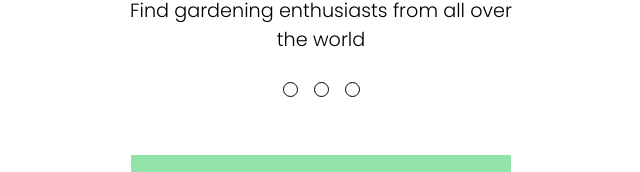
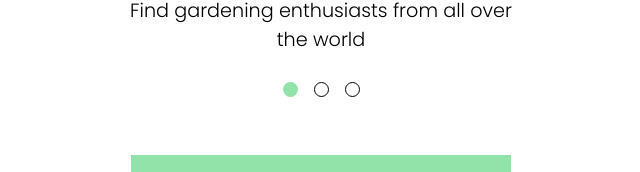
Before and after one commit to RebecaBaruch/react-onboarding-navigation, a React (Vite) app: page / in a window 1280 px wide. Shown: the part 430-602 px from the top of the page, without its empty margins (319-959 px from the left). Built offline with nearby package versions, Linux system fonts and the light colour scheme.

Commit message:
feat: stepper functionallity

```diff
--- a/src/Screen/index.jsx
+++ b/src/Screen/index.jsx
@@ -52,7 +52,7 @@ function Screen(){
                     title={screenContent[page].title}
                     text={screenContent[page].text}
                 />
-                <Stepper />
+                <Stepper mark={page}/>
             </Box>
 
             <ButtonContainer>
--- a/src/components/Stepper/index.jsx
+++ b/src/components/Stepper/index.jsx
@@ -2,7 +2,7 @@ import {Container, StepIcon} from './styled';
 
 function Stepper(props){
     return(
-        <Container>
+        <Container mark={props.mark}>
             {/* <StepIcon step-mark={props.step-mark}/> */}
             <StepIcon />
             <StepIcon />
--- a/src/components/Stepper/styled.jsx
+++ b/src/components/Stepper/styled.jsx
@@ -5,6 +5,14 @@ export const Container = styled.div`
     justify-content: center;
     flex-direction: row;
     align-items:center;
+
+    ${(props) =>
+        `& :nth-child(${props.mark + 1}){
+            border: none;
+            background-color: #92E3A9;
+
+        }`
+    }
 `;
 
 export const StepIcon = styled.div`
```
